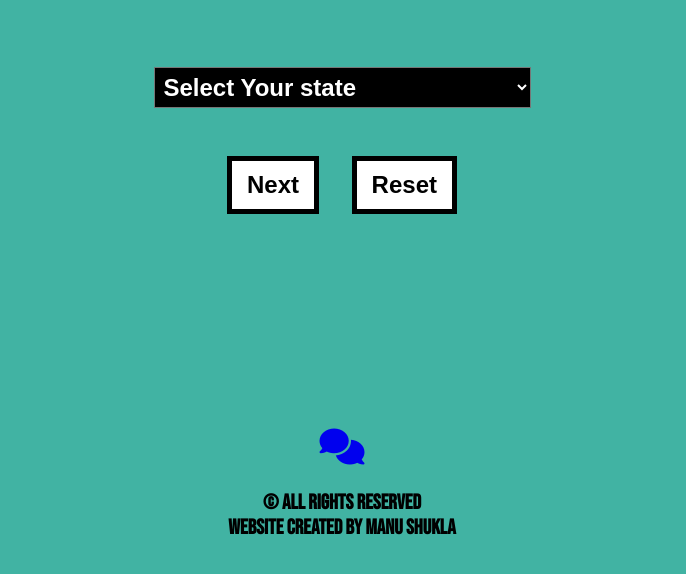
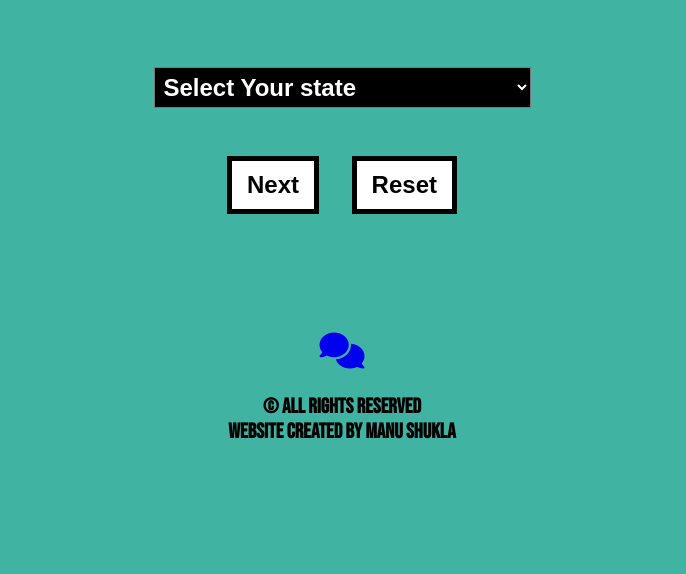
Before and after one commit to manu-shukla/Vaccine-Slot-Notifier, a plain HTML site: page index.html in a window 1280 px wide. Shown: the part 108-682 px from the top of the page, without its empty margins (298-984 px from the left). Drawn offline with Linux system fonts and the light colour scheme.

Commit message:
Improved UI

```diff
--- a/style.css
+++ b/style.css
@@ -19,7 +19,7 @@ form {
   padding: 15px;
   justify-content: center;
   align-items: center;
-  padding-bottom: 20vh;
+  padding-bottom: 8vh;
 }
 select,
 option {
```
